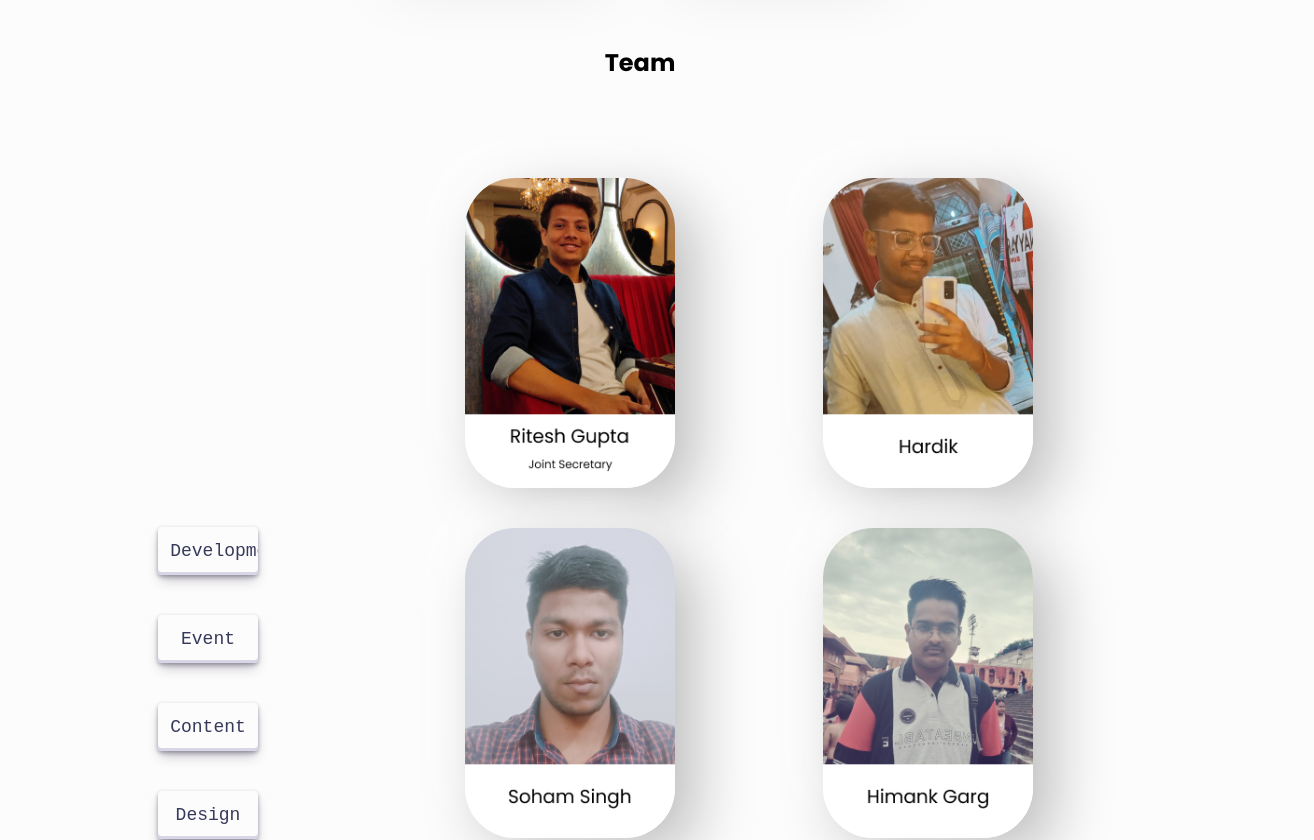
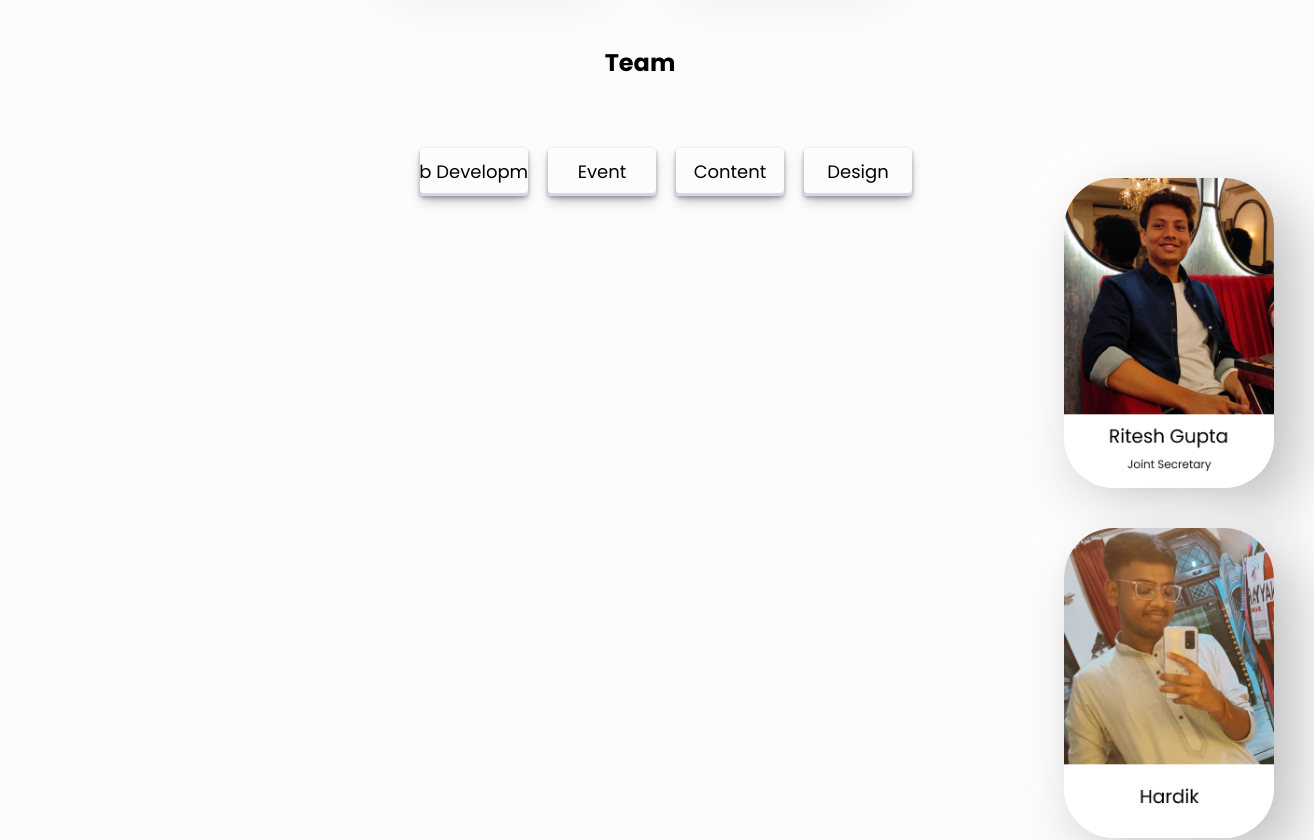
Before and after one commit to Riteshgupta2906/CigFrontEnd, a React (Create React App) app: page /about in a window 1280 px wide. Shown: the part 2740-3580 px from the top of the page, 1314 px wide, since content can reach past the window. Built offline with nearby package versions, Linux system fonts and the light colour scheme.

Commit message:
Update stylesAbout.css

```diff
--- a/src/Component/About/stylesAbout.css
+++ b/src/Component/About/stylesAbout.css
@@ -41,15 +41,15 @@
   border-radius: 10px;
 /*   background: #dedede; */
   margin-bottom: 100px;
-  margin: 50px 0 100px 10%;
+  margin: 50px 0 100px 12%;
 
 /*   box-shadow: 20px 20px 60px #d9d9d9, -20px -20px 60px #ffffff; */
 }
 .stuselection {
+     width: 50%;
     display: flex;
-  margin-left: 20px;
-  flex-direction: column;
-  justify-content: center;
+    /* flex-direction: column; */
+    margin-left: 25%;
 }
 .stuButton {
   margin: 20px 10px 20px 10px;
@@ -87,18 +87,21 @@
   box-shadow: 20px 20px 60px #bdbdbd, -20px -20px 60px #ffffff;
 }
 .button-30 {
+    margin: 10px;
+    width: 45%;
     align-items: center;
+    -webkit-appearance: none;
     appearance: none;
     background-color: #fcfcfd;
     border-radius: 4px;
     border-width: 0;
-  box-shadow: rgba(45, 35, 66, 0.4) 0 2px 4px,
-    rgba(45, 35, 66, 0.3) 0 7px 13px -3px, #d6d6e7 0 -3px 0 inset;
+    box-shadow: 0 2px 4px rgba(45,35,66,.4), 0 7px 13px -3px rgba(45,35,66,.3), inset 0 -3px 0 #d6d6e7;
     box-sizing: border-box;
-  color: #36395a;
+    color: #000000;
     cursor: pointer;
     display: inline-flex;
-  font-family: "JetBrains Mono", monospace;
+    font-family: 'Poppins';
+    font-size: 18px;
     height: 48px;
     justify-content: center;
     line-height: 1;
@@ -109,13 +112,14 @@
     position: relative;
     text-align: left;
     text-decoration: none;
-  transition: box-shadow 0.15s, transform 0.15s;
+    touch-action: manipulation;
+    transition: box-shadow .15s,-webkit-transform .15s;
+    transition: box-shadow .15s,transform .15s;
+    transition: box-shadow .15s,transform .15s,-webkit-transform .15s;
     user-select: none;
     -webkit-user-select: none;
-  touch-action: manipulation;
     white-space: nowrap;
-  will-change: box-shadow, transform;
-  font-size: 18px;
+    will-change: box-shadow,transform;
 }
 
 .button-30:focus {
```
Lines whose indentation alone changed are shown as unchanged.
